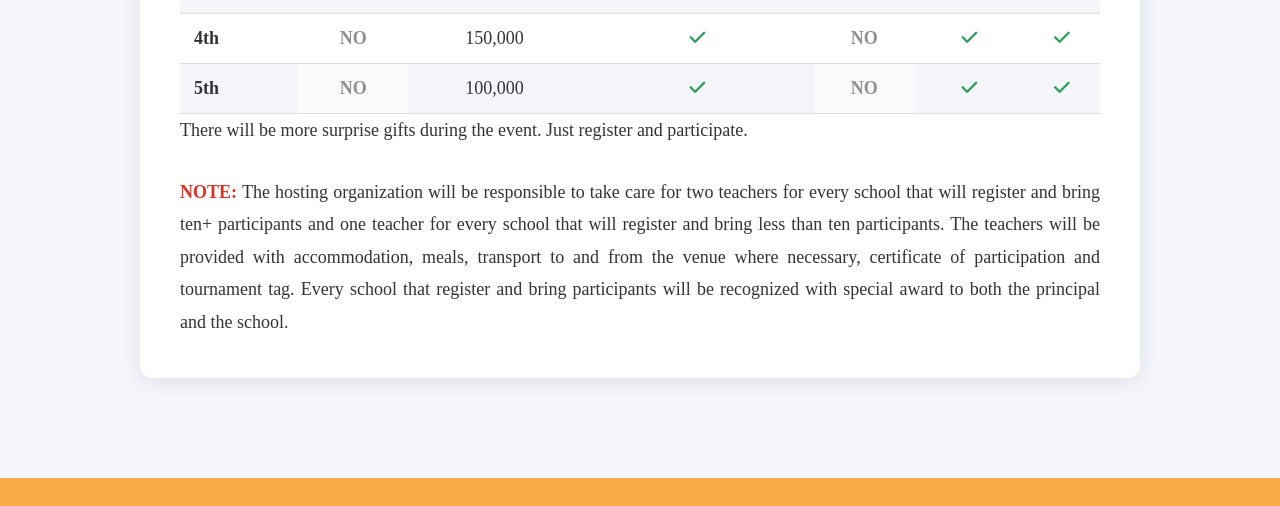
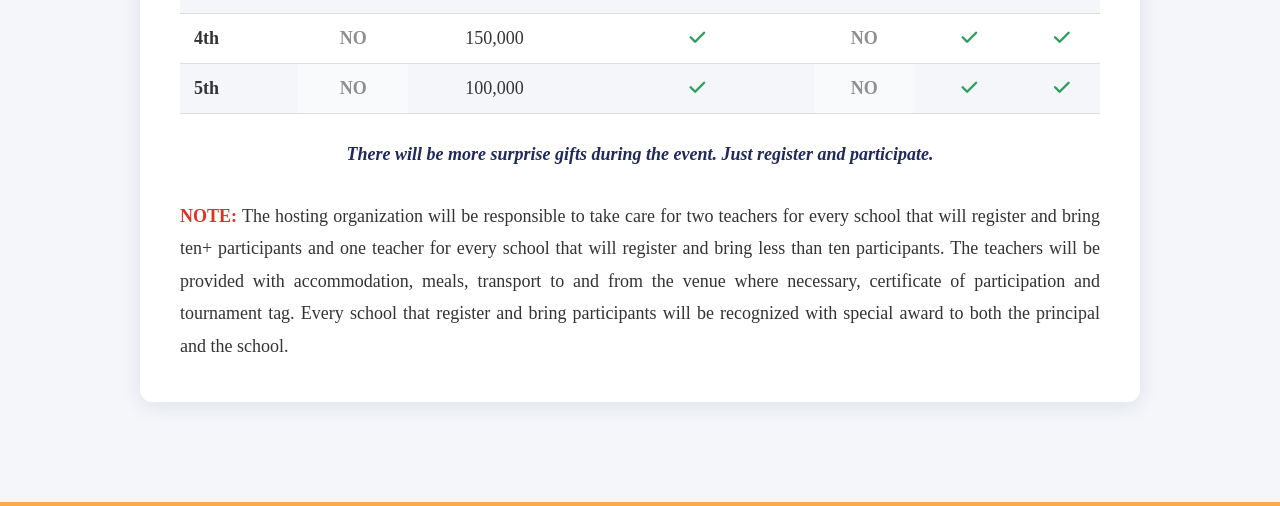
Before and after one commit to iam-collins97/takepdc.org, a plain HTML site: page registration.html in a window 1280 px wide. Shown: the part 4638-5144 px from the top of the page. Drawn offline with Linux system fonts and the light colour scheme.

Commit message:
Update style.css

```diff
--- a/style.css
+++ b/style.css
@@ -1252,3 +1252,10 @@ nav a.btn-register:hover,
     margin: 0 10px;
     opacity: 0.6;
 }
+.about-box .surprise-note {
+    text-align: center;
+    font-style: italic;
+    font-weight: 600;
+    color: var(--heading);
+    margin: 24px 0 0 0;
+}
```
